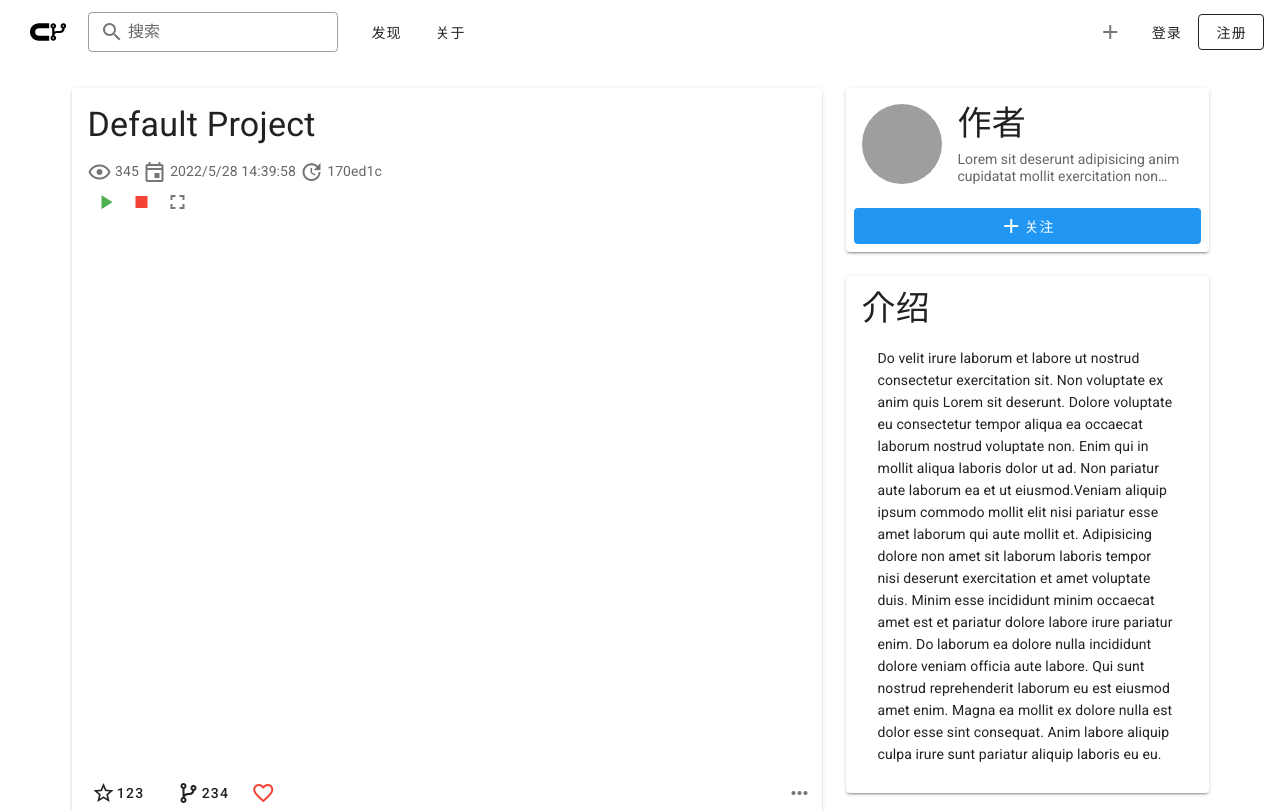
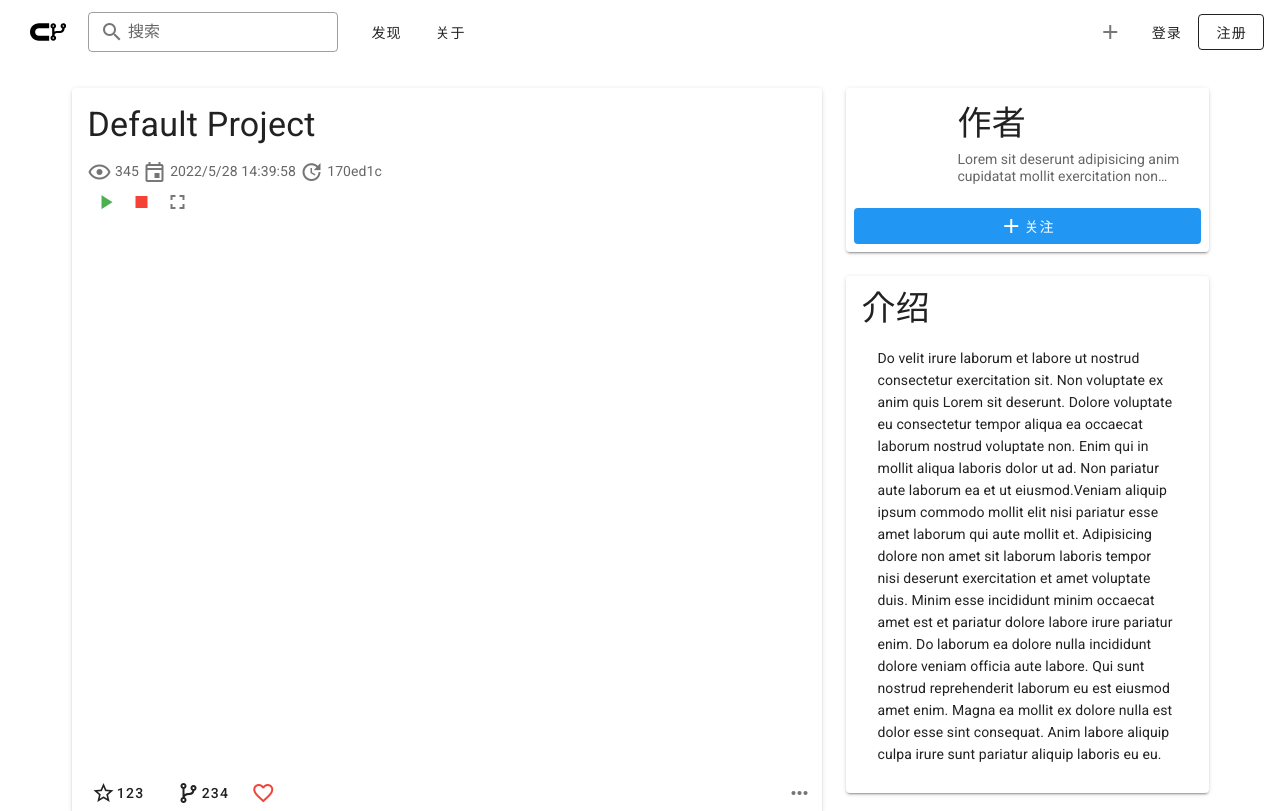
Before and after one commit to UniScratch/gitscratch-frontend, a Nuxt app: page /projects/1 in a window 1280 px wide. Shown: the top 811 px of the page. Built offline with nearby package versions, Linux system fonts and the light colour scheme; no server answers.

Commit message:
fix prev commit

```diff
--- a/components/ProjectUserInfo.vue
+++ b/components/ProjectUserInfo.vue
@@ -1,13 +1,14 @@
 <template>
   <v-card>
-    <v-list-item three-line>
+    <v-list-item three-line :to="'/users/' + project_author">
       <v-list-item-avatar
         size="80"
-        color="grey"
-      />
+      >
+        <v-avatar :src="project_author_avatar" size="80" />
+      </v-list-item-avatar>
       <v-list-item-content>
         <v-list-item-title class="text-h4 text--primary">
-          作者
+          {{ project_author }}
         </v-list-item-title>
         <v-list-item-subtitle>Lorem sit deserunt adipisicing anim cupidatat mollit exercitation non mollit voluptate. Ad esse non veniam Lorem sint et. </v-list-item-subtitle>
       </v-list-item-content>
@@ -21,3 +22,14 @@
     </v-card-actions>
   </v-card>
 </template>
+
+<script>
+export default {
+  name: 'ProjectCard',
+
+  data: () => ({
+    project_author: '作者',
+    project_author_avatar: '/GitScratch-icon-background-blue.svg'
+  })
+}
+</script>
```
